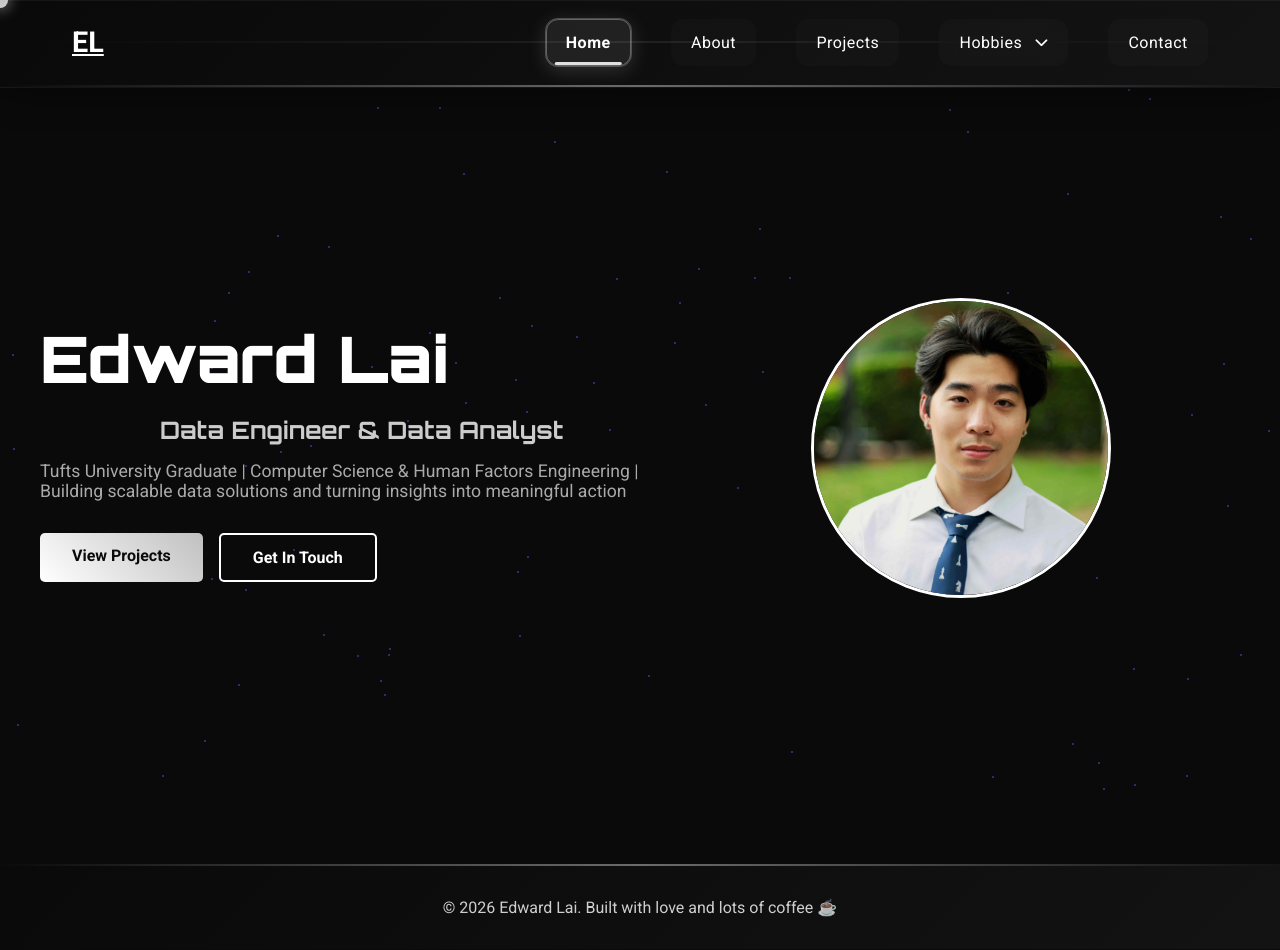
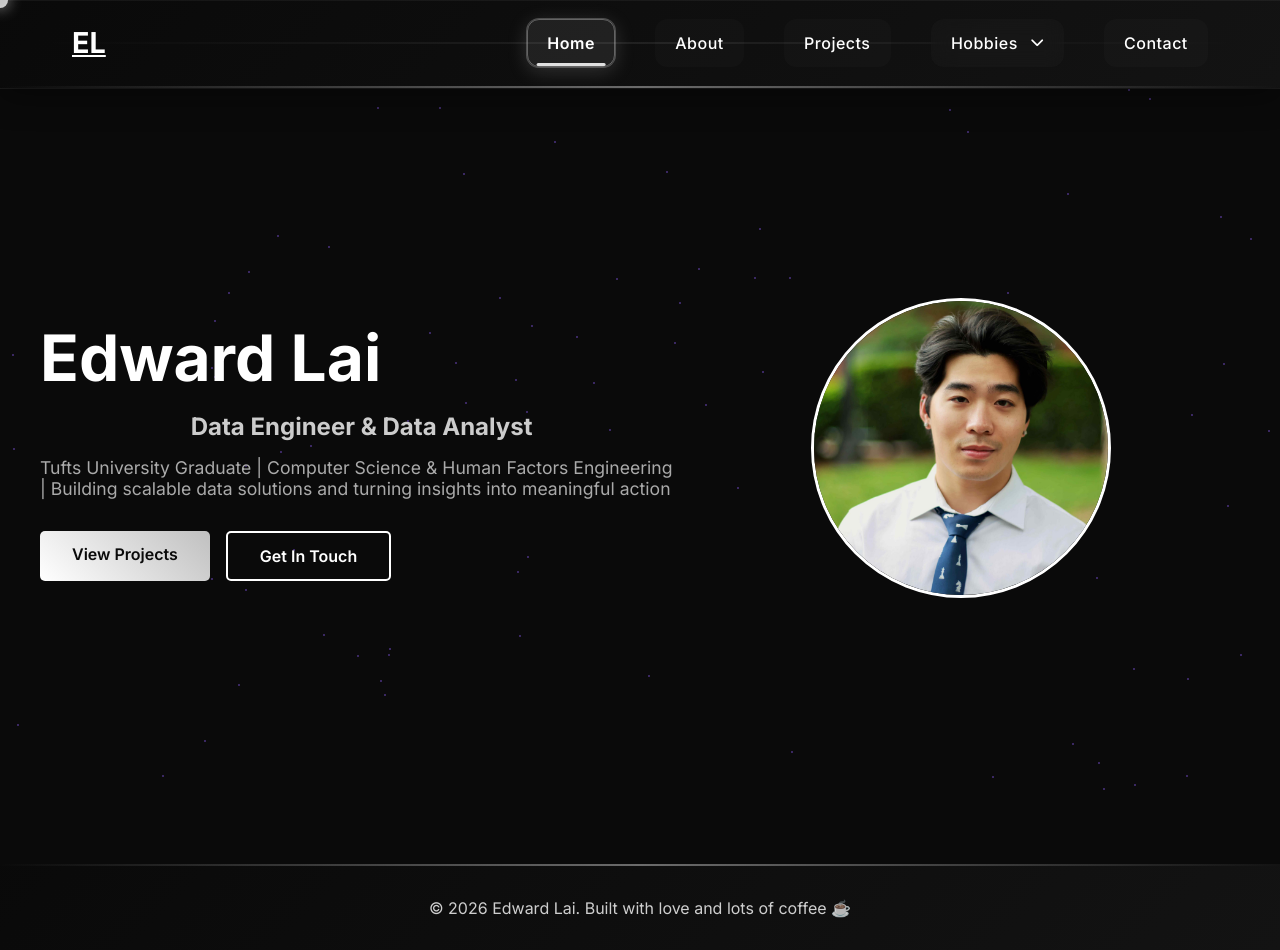
Before and after one commit to edwardl903/portfolio_2026, a React (Vite) app: page /#/ in a window 1280 px wide. Built offline with nearby package versions, Linux system fonts and the light colour scheme.

Commit message:
fun data projects title

```diff
--- a/index.html
+++ b/index.html
@@ -30,8 +30,8 @@
     <!-- Web App Manifest -->
     <link rel="manifest" href="/manifest.json">
 
-    <!-- Fonts -->
-    <link href="https://fonts.googleapis.com/css2?family=Orbitron:wght@400;700;900&family=Roboto:wght@300;400;700&display=swap" rel="stylesheet">
+    <!-- Fonts: Inter (clean default). Alternatives in docs/design-system.md -->
+    <link href="https://fonts.googleapis.com/css2?family=Inter:wght@300;400;500;600;700&display=swap" rel="stylesheet">
     <link rel="stylesheet" href="https://cdnjs.cloudflare.com/ajax/libs/font-awesome/6.0.0/css/all.min.css">
 
     <!-- Google Tag Manager -->
--- a/src/pages/Projects.jsx
+++ b/src/pages/Projects.jsx
@@ -5,7 +5,7 @@ function Projects() {
     <section id="projects" className="projects">
       <div className="container">
         <div className="projects-header">
-          <h1 className="projects-title">I have worked on a number of fun data projects (data engineering and data analytics).</h1>
+          <h1 className="projects-title">I have worked on a number of fun data projects.</h1>
           <p className="projects-subtitle">Feel free to ask me any questions!</p>
         </div>
 
--- a/src/styles.css
+++ b/src/styles.css
@@ -171,7 +171,7 @@ body::before {
 }
 
 .nav-logo {
-    font-family: 'Roboto', sans-serif;
+    font-family: var(--font-heading);
     font-size: 1.8rem;
     font-weight: 700;
     color: #ffffff;
@@ -769,7 +769,7 @@ body::before {
     color: #ffffff;
     padding: 0.2rem 0.4rem;
     border-radius: 4px;
-    font-family: 'Courier New', monospace;
+    font-family: var(--font-mono);
     border: 1px solid rgba(200, 200, 200, 0.3);
 }
 
@@ -833,7 +833,7 @@ body::before {
 }
 
 .hero-title {
-    font-family: 'Orbitron', monospace;
+    font-family: var(--font-heading);
     font-size: 4rem;
     font-weight: 900;
     color: #ffffff;
@@ -865,7 +865,7 @@ body::before {
 }
 
 .typewriter-text {
-    font-family: 'Orbitron', monospace;
+    font-family: var(--font-heading);
     font-size: 1.3rem;
     font-weight: 600;
     color: #ffffff;
@@ -941,7 +941,7 @@ section {
 }
 
 section h2 {
-    font-family: 'Orbitron', monospace;
+    font-family: var(--font-heading);
     font-size: 2.5rem;
     text-align: center;
     margin-bottom: 3rem;
@@ -1523,7 +1523,6 @@ section h2 {
     font-weight: 700;
     color: #ffffff;
     margin-bottom: 1rem;
-    line-height: 1.2;
 }
 
 .projects-subtitle {
@@ -1869,7 +1868,7 @@ section h2 {
 }
 
 .success-content h1 {
-    font-family: 'Orbitron', sans-serif;
+    font-family: var(--font-heading);
     font-size: 2.5rem;
     font-weight: 700;
     color: #fff;
@@ -2323,8 +2322,7 @@ section h2 {
     }
 
     .projects-title {
-        font-size: 2.5rem;
-        line-height: 1.3;
+        font-size: 2.25rem;
     }
 
     .projects-subtitle {
@@ -2460,7 +2458,7 @@ section h2 {
 }
 
 .hobby-header h1 {
-    font-family: 'Orbitron', monospace;
+    font-family: var(--font-heading);
     font-size: 3rem;
     color: #ffffff;
     margin-bottom: 0.5rem;
@@ -2492,7 +2490,7 @@ section h2 {
     font-size: 2.5rem;
     color: #ffffff;
     margin-bottom: 0.5rem;
-    font-family: 'Orbitron', monospace;
+    font-family: var(--font-heading);
 }
 
 .stat-card p {
@@ -2512,7 +2510,7 @@ section h2 {
     color: #ffffff;
     font-size: 2rem;
     margin-bottom: 1.5rem;
-    font-family: 'Orbitron', monospace;
+    font-family: var(--font-heading);
 }
 
 .hobby-description h3 {
@@ -3287,7 +3285,7 @@ section h2 {
     font-weight: 700;
     color: #0a0a0a;
     margin-bottom: 1rem;
-    font-family: 'Orbitron', monospace;
+    font-family: var(--font-heading);
     background: #ffffff;
 }
 
--- a/src/styles/base.css
+++ b/src/styles/base.css
@@ -5,8 +5,15 @@
   box-sizing: border-box;
 }
 
+/* Font theme: change these to switch typography (see docs/design-system.md for options) */
+:root {
+  --font-sans: 'Inter', -apple-system, BlinkMacSystemFont, 'Segoe UI', sans-serif;
+  --font-heading: 'Inter', -apple-system, BlinkMacSystemFont, 'Segoe UI', sans-serif;
+  --font-mono: 'ui-monospace', 'SF Mono', 'Consolas', monospace;
+}
+
 body {
-  font-family: 'Roboto', sans-serif;
+  font-family: var(--font-sans);
   background-color: #0a0a0a;
   color: #ffffff;
   overflow-x: hidden;
```
Also changed, not shown: 1 other file (tests, documents, lock files or other folders).
